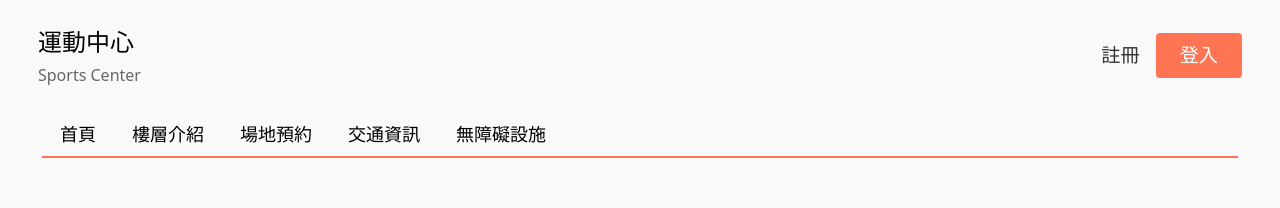
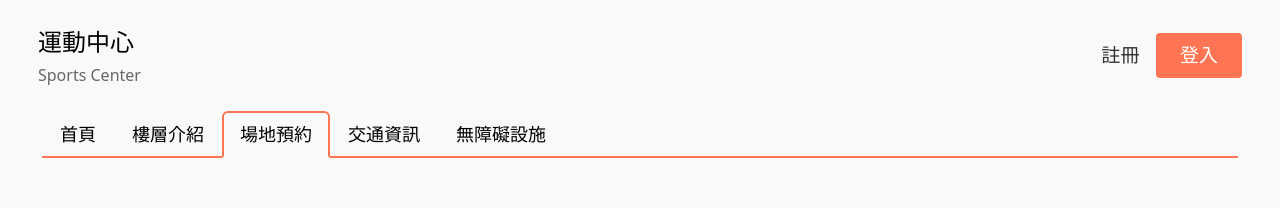
Before and after one commit to D1204480/sport_reservation_frontend, a Vue app in the folder sport_frontend/: page /cardView/1 in a window 1280 px wide. Shown: the top 208 px of the page. Built offline with nearby package versions, Linux system fonts and the light colour scheme.

Commit message:
場地預約的導航項目
這樣修改後,當路由是 /reservation 或包含 /cardView/ 時,場地預約的導航項目都會保持 active 狀態。

```diff
--- a/sport_frontend/src/components/HorizontalNav.vue
+++ b/sport_frontend/src/components/HorizontalNav.vue
@@ -8,7 +8,11 @@
                 <RouterLink to="/about" class="nav-link " active-class="active">樓層介紹</RouterLink>
             </li>
             <li class="nav-item">
-                <RouterLink to="/reservation" class="nav-link " active-class="active">場地預約</RouterLink>
+                <RouterLink
+                  to="/reservation"
+                  class="nav-link"
+                  :class="{ 'active': isReservationActive }"
+                >場地預約</RouterLink>
             </li>
             <li class="nav-item">
                 <RouterLink to="/traffic" class="nav-link " active-class="active">交通資訊</RouterLink>
@@ -22,13 +26,28 @@
 
 <script>
 import { RouterLink } from 'vue-router';
+import { computed } from 'vue';
+import { useRoute } from 'vue-router';
+
+export default {
+    setup() {
+        const route = useRoute();
+
+        const isReservationActive = computed(() => {
+            return route.path === '/reservation' || route.path.includes('/cardView/');
+        });
+
+        return {
+            isReservationActive
+        };
+    }
+}
 </script>
 
 <style>
 .nav-item {
     font-size: 18px;
 }
-
 
 .nav-tabs {
     --bs-nav-tabs-border-width: 2px !important;
@@ -46,7 +65,6 @@ import { RouterLink } from 'vue-router';
     border-left: 2px solid #FF7452 !important;
     border-right: 2px solid #FF7452 !important;
     border-bottom: 2px solid rgb(249, 249, 249) !important;
-
 }
 
 .nav-link:hover {
@@ -55,41 +73,30 @@ import { RouterLink } from 'vue-router';
     border-top: 2px solid #FF7452 !important;
     border-left: 2px solid #FF7452 !important;
     border-right: 2px solid #FF7452 !important;
-    border-bottom: 1px solid #FF7452 !important;
+    border-bottom: 2px solid #FF7452 !important;
 }
 
 @media screen and (max-width: 580px) {
-
     .nav-item {
         font-size: 15px;
     }
-
 }
 
 @media screen and (max-width: 510px) {
-
     .nav-item {
         font-size: 13px;
     }
-
 }
 
 @media screen and (max-width: 485px) {
-
     .nav-item {
         font-size: 10px;
     }
-
 }
-
 
 @media screen and (max-width: 425px) {
     .nav-item {
         font-size: 9px;
     }
 }
-
-
-
-/* END */
 </style>
--- a/sport_frontend/src/components/SportsFacilities.vue
+++ b/sport_frontend/src/components/SportsFacilities.vue
@@ -1,6 +1,11 @@
 <template>
   <div class="sports-grid">
-      <div v-for="sport in sports" :key="sport.id" class="sport-item">
+    <div
+      v-for="sport in sports"
+      :key="sport.id"
+      class="sport-item"
+      @click="goToCardView(sport)"
+    >
       <img :src="sport.image" :alt="sport.alt" class="sport-image">
       <h2 class="sport-title">{{ sport.title }}</h2>
     </div>
@@ -51,6 +56,17 @@
         }
       ]
     }
+  },
+  methods: {
+    goToCardView(sport) {
+      this.$router.push({
+        name: 'CardView',
+        params: {
+          id: sport.id,
+          sportData: sport
+        }
+      })
+    }
   }
 }
 </script>
@@ -70,6 +86,7 @@
   flex-direction: column;
   align-items: center;
   text-align: center;
+  cursor: pointer; /* 添加手型游標 */
 }
 
 .sport-image {
@@ -81,15 +98,13 @@
   transition: transform 0.3s ease;
 }
 
-  .sport-image:hover {
+.sport-item:hover .sport-image {
   transform: scale(1.05);
-    cursor: pointer;
 }
 
 .sport-title {
   margin-top: 22px;
   font-size: 24px;
-    /* font-weight: bold; */
   color: #333;
 }
 
--- a/sport_frontend/src/router/index.js
+++ b/sport_frontend/src/router/index.js
@@ -3,6 +3,7 @@ import HomeView from '../views/HomeView.vue'
 import AboutView from '../views/AboutView.vue'
 import ReservationView from '../views/ReservationView.vue'
 import TrafficView from '../views/TrafficView.vue'
+import CardView from '../views/CardView.vue'
 
 const router = createRouter({
   history: createWebHistory(import.meta.env.BASE_URL),
@@ -27,6 +28,11 @@ const router = createRouter({
       name: 'traffic',
       component: TrafficView
     },
+    {
+      path: '/cardView/:id',
+      name: 'CardView',
+      component: CardView
+    }
   ]
 })
 
--- /dev/null
+++ b/sport_frontend/src/views/CardView.vue
@@ -0,0 +1,9 @@
+<script>
+export default {
+  name: 'CardView',
+  created() {
+    const { id, sportData } = this.$route.params;
+    // 使用傳遞的數據
+  }
+}
+</script>
```
Lines whose indentation alone changed are shown as unchanged.
